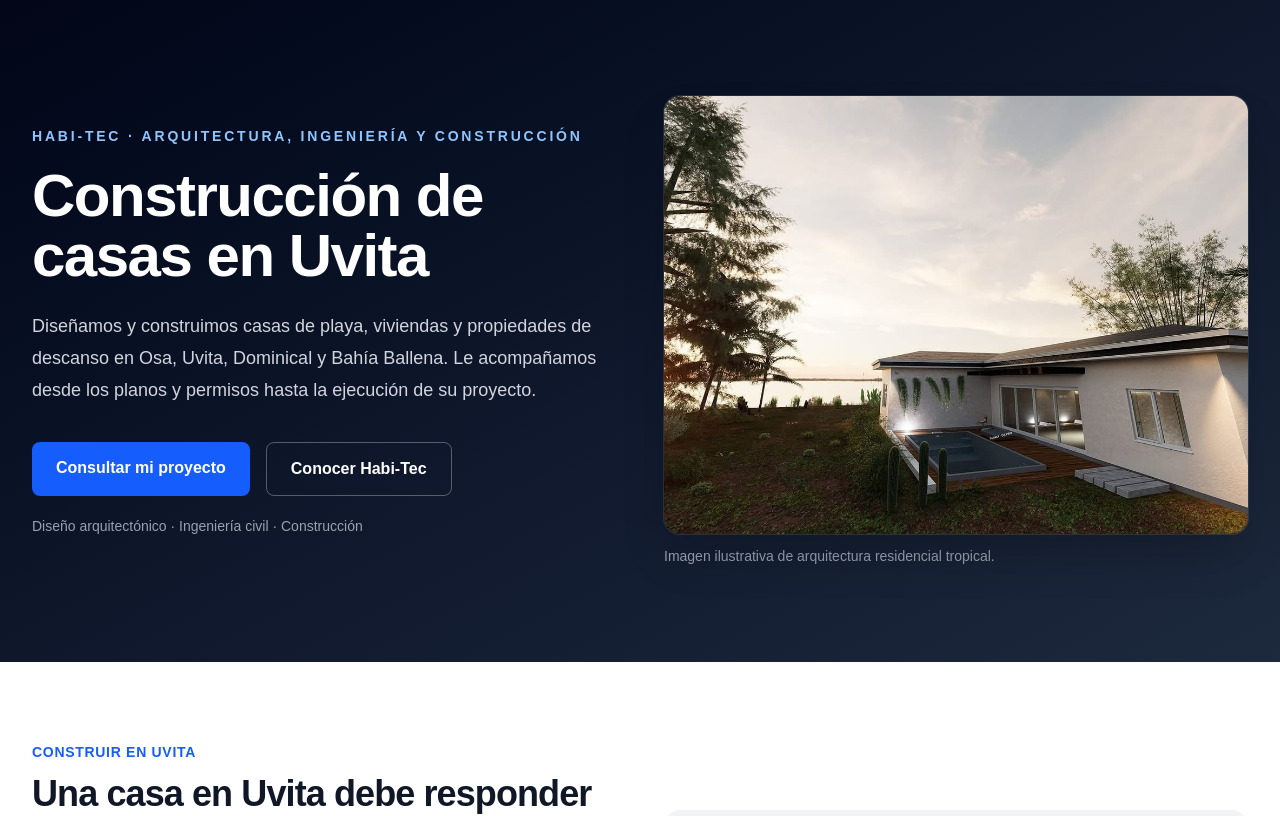
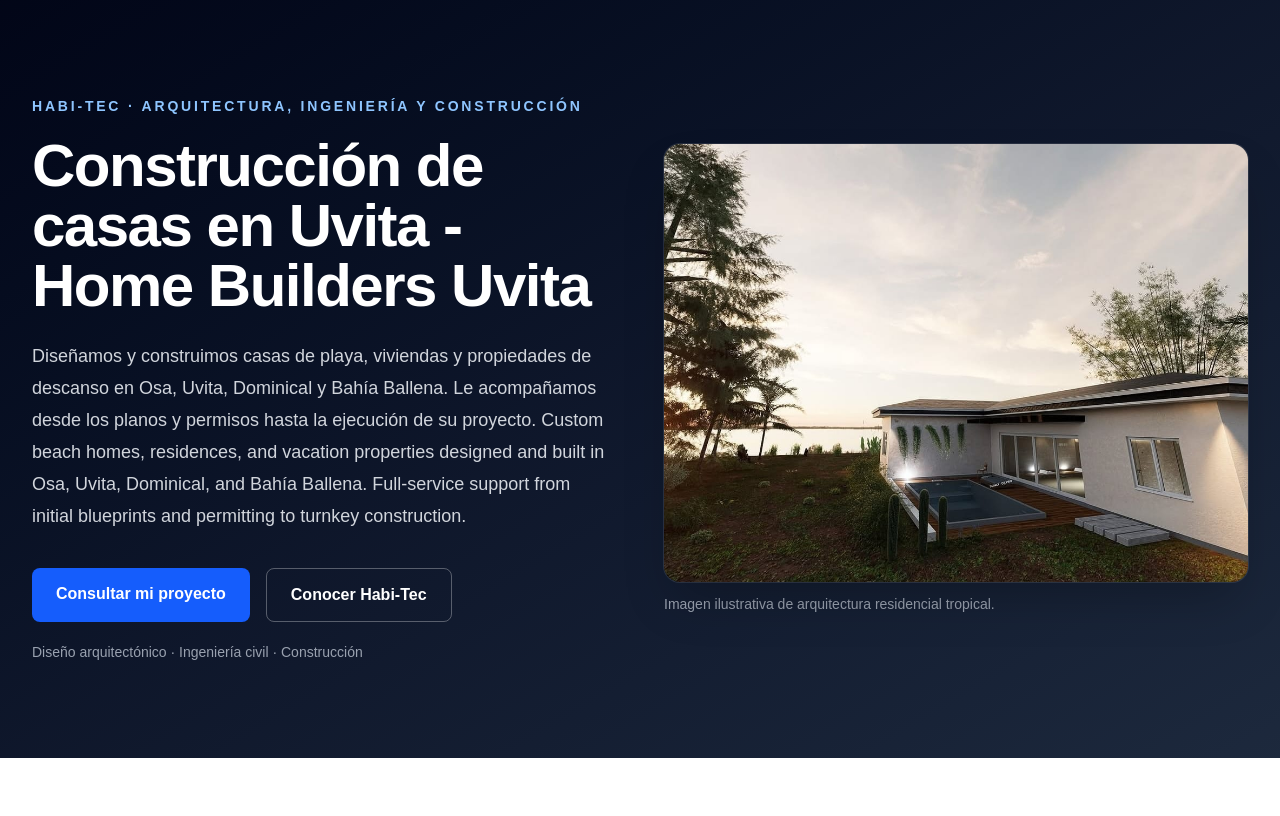
Before and after one commit to ericksv1988-ctrl/habitec-web, a Next.js app: page /constructora-uvita in a window 1280 px wide. Shown: the top 816 px of the page. Built offline with nearby package versions, Linux system fonts and the light colour scheme.

Commit message:
Actualizacion web Habi-Tec

```diff
--- a/app/constructora-uvita/page.tsx
+++ b/app/constructora-uvita/page.tsx
@@ -38,14 +38,17 @@ export default function Constructorauvita() {
             </p>
 
             <h1 className="text-4xl font-bold tracking-tight sm:text-5xl lg:text-6xl">
-              Construcción de casas en Uvita
+              Construcción de casas en Uvita - Home Builders Uvita
             </h1>
 
             <p className="mt-6 max-w-xl text-lg leading-8 text-gray-300">
               Diseñamos y construimos casas de playa, viviendas y propiedades
               de descanso en Osa, Uvita, Dominical y Bahía Ballena. Le
               acompañamos desde los planos y permisos hasta la ejecución
-              de su proyecto.
+              de su proyecto. Custom beach homes, residences, and vacation properties
+              designed and built in Osa, Uvita, Dominical, and Bahía Ballena.
+              Full-service support from initial blueprints and permitting to
+              turnkey construction.
             </p>
 
             <div className="mt-9 flex flex-wrap gap-4">
```
